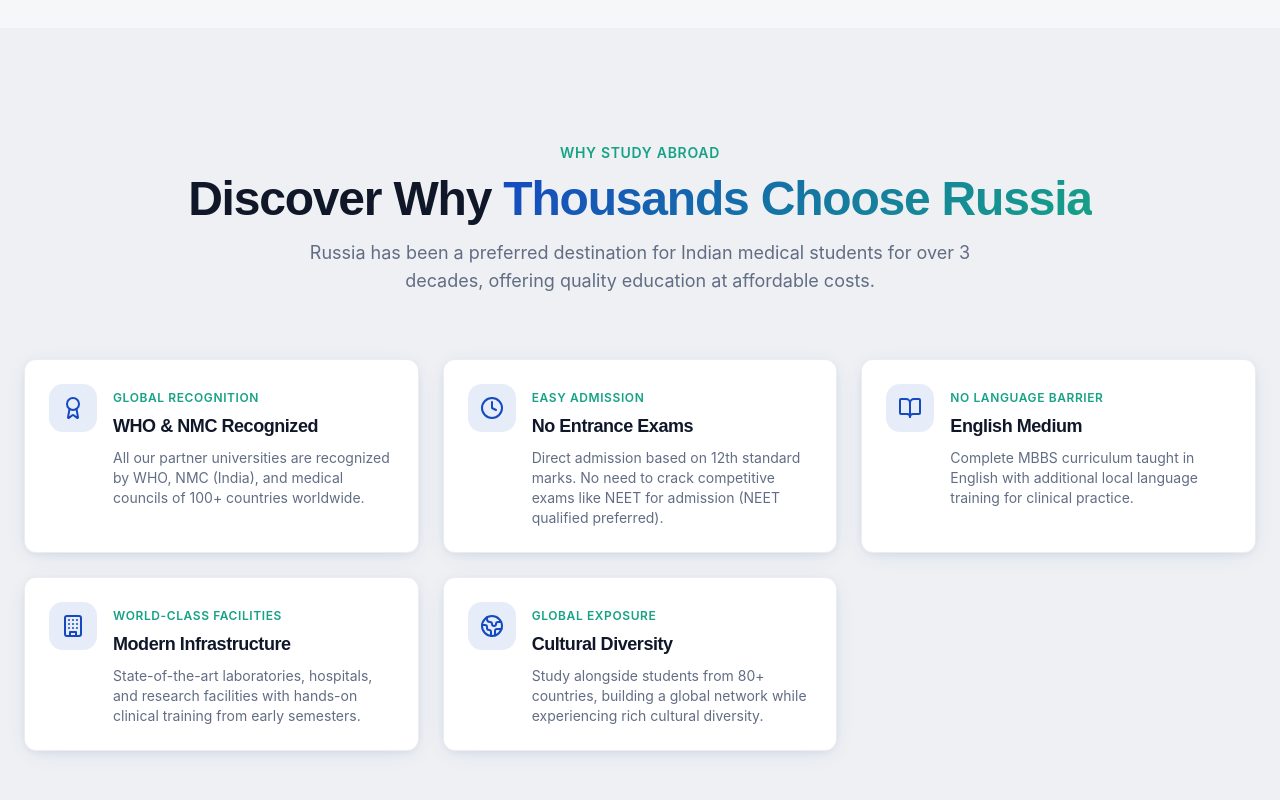
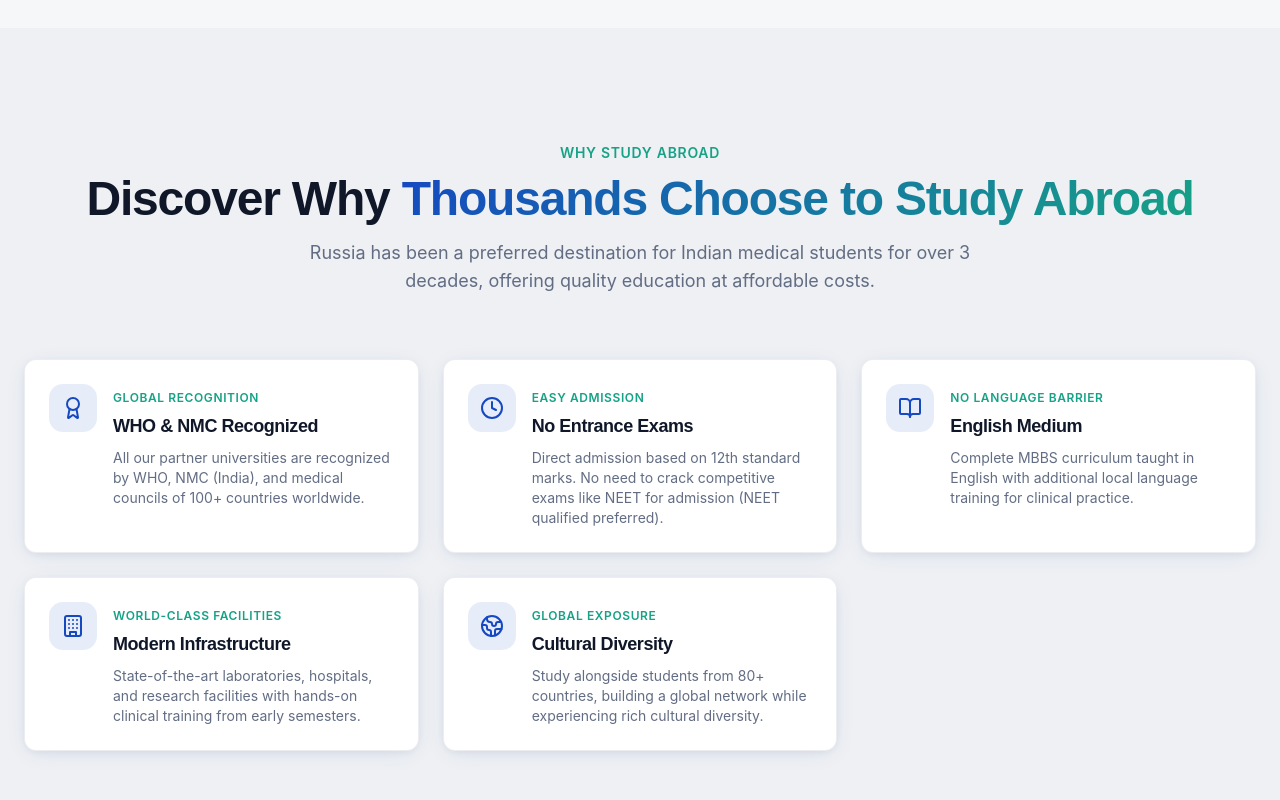
Before and after one commit to shreyaa-hash/medconnect-pathways-russia, a React (Vite) app: page / in a window 1280 px wide. Shown: the part 2299-3099 px from the top of the page. Built offline with nearby package versions, Linux system fonts and the light colour scheme; the HTML template or start-up script is replaced by a standard one.

Commit message:
Preceding changes

```diff
--- a/src/components/WhyRussiaSection.tsx
+++ b/src/components/WhyRussiaSection.tsx
@@ -43,7 +43,7 @@ const WhyRussiaSection = () => {
             Why Study Abroad
           </span>
           <h2 className="font-display text-3xl md:text-4xl lg:text-5xl font-bold text-foreground mb-4">
-            Discover Why <span className="text-gradient">Thousands Choose Russia</span>
+            Discover Why <span className="text-gradient">Thousands Choose to Study Abroad</span>
           </h2>
           <p className="text-muted-foreground text-lg max-w-2xl mx-auto">
             Russia has been a preferred destination for Indian medical students for over 3 decades, offering quality education at affordable costs.
```
